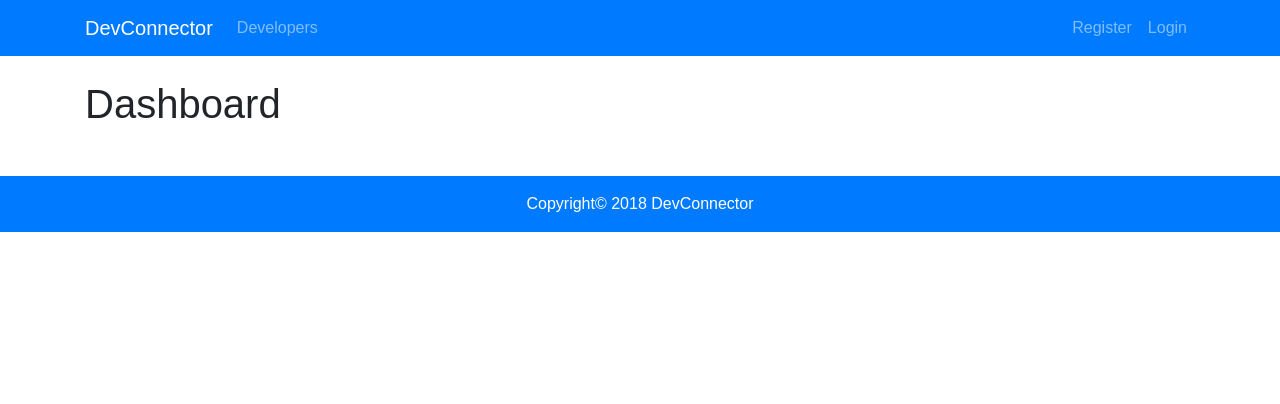
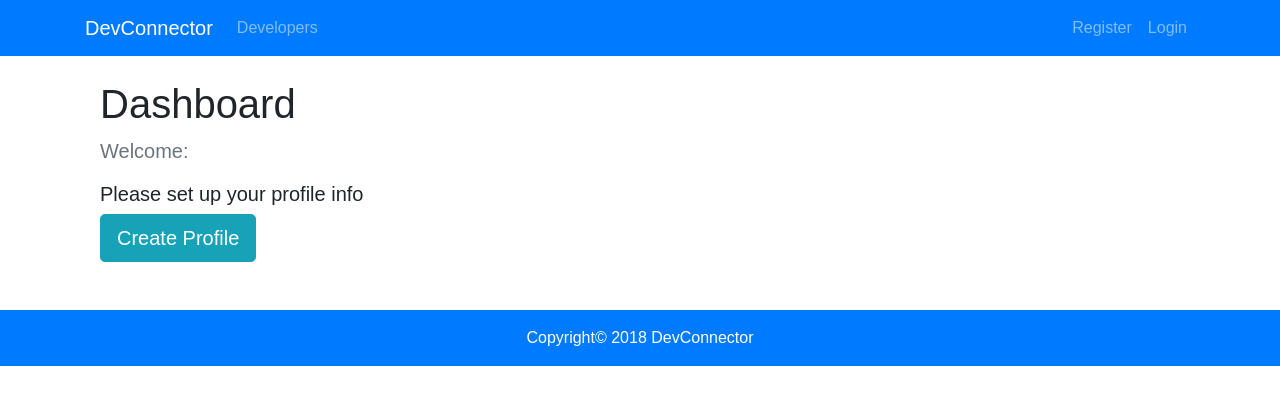
Before and after one commit to eokwukwe/devconnector, a React (Create React App) app in the folder client/: page /dashboard in a window 1280 px wide. Shown: the top 404 px of the page. Built offline with nearby package versions, Linux system fonts and the light colour scheme; no server answers.

Commit message:
spinner component and dashboard start

```diff
--- a/client/public/index.html
+++ b/client/public/index.html
@@ -10,7 +10,7 @@
       homescreen on Android. See https://developers.google.com/web/fundamentals/engage-and-retain/web-app-manifest/
     -->
   <link rel="manifest" href="%PUBLIC_URL%/manifest.json">
-  <link rel="shortcut icon" href="%PUBLIC_URL%/favicon.ico">
+  <link rel="shortcut icon" href="%PUBLIC_URL%/pg-icon.png">
   <link href="https://stackpath.bootstrapcdn.com/bootstrap/4.1.3/css/bootstrap.min.css" rel="stylesheet" integrity="sha384-MCw98/SFnGE8fJT3GXwEOngsV7Zt27NXFoaoApmYm81iuXoPkFOJwJ8ERdknLPMO"
     crossorigin="anonymous">
   <script defer src="https://use.fontawesome.com/releases/v5.3.1/js/all.js"></script>
--- a/client/src/components/Layout/Navbar.js
+++ b/client/src/components/Layout/Navbar.js
@@ -85,7 +85,7 @@
 Navbar.propTypes = {
   logoutUser: PropTypes.func.isRequired,
   auth: PropTypes.object.isRequired,
-  clearProfile: PropTypes.func.isRequired
+  clearCurrentProfile: PropTypes.func.isRequired
 };
 
 const mapStateToProps = state => ({
--- /dev/null
+++ b/client/src/components/common/Spinner.js
@@ -0,0 +1,12 @@
+import React from 'react';
+import spinner from './spinner.gif';
+
+export default () => (
+  <div>
+    <img
+      src={spinner}
+      alt="Loading"
+      style={{ width: '200px', margin: 'auto', display: 'block' }}
+    />
+  </div>
+);
--- a/client/src/components/dashboard/Dashboard.js
+++ b/client/src/components/dashboard/Dashboard.js
@@ -1,23 +1,68 @@
 import React, { Component } from 'react';
 import { connect } from 'react-redux';
 import PropTypes from 'prop-types';
+import { Link } from 'react-router-dom';
 
+import Spinner from '../common/Spinner';
 import { getCurrentProfile } from '../../actions/profileActions';
 
 class Dashboard extends Component {
-  state = {};
-
   componentDidMount() {
     this.props.getCurrentProfile();
   }
   render() {
-    return <h1>Dashboard</h1>;
+    const { user } = this.props.auth;
+    const { profile, loading } = this.props.profile;
+
+    let dashboardContent;
+
+    if (profile === null || loading) {
+      dashboardContent = <Spinner />;
+    } else {
+      // Check if logged in user has profile data
+      if (Object.keys(profile).length > 0) {
+        dashboardContent = <h1>TODO: DISPLAY PROFILE</h1>;
+      } else {
+        // Loggged in user has no profile data
+        dashboardContent = (
+          <div>
+            <p className="lead text-muted">Welcome: {user.name}</p>
+            <h5>Please set up your profile info</h5>
+            <Link to="/create-profile" className="btn btn-lg btn-info">
+              Create Profile
+            </Link>
+          </div>
+        );
+      }
+    }
+
+    return (
+      <div className="dashboard">
+        <div className="container">
+          <div className="row">
+            <div className="col-md-12">
+              <h1 className="dispaly-4">Dashboard</h1>
+              {dashboardContent}
+            </div>
+          </div>
+        </div>
+      </div>
+    );
   }
 }
 
-Dashboard.propTypes = {};
+Dashboard.propTypes = {
+  auth: PropTypes.object.isRequired,
+  profile: PropTypes.object.isRequired,
+  getCurrentProfile: PropTypes.func.isRequired
+};
+
+const mapStateToProps = state => ({
+  profile: state.profile,
+  auth: state.auth
+});
 
 export default connect(
-  null,
+  mapStateToProps,
   { getCurrentProfile }
 )(Dashboard);
```
Also changed, not shown: client/src/actions/profileActions.js (+1 -6 lines), client/public/pg-icon.png (added), client/src/components/common/spinner.gif (added).
